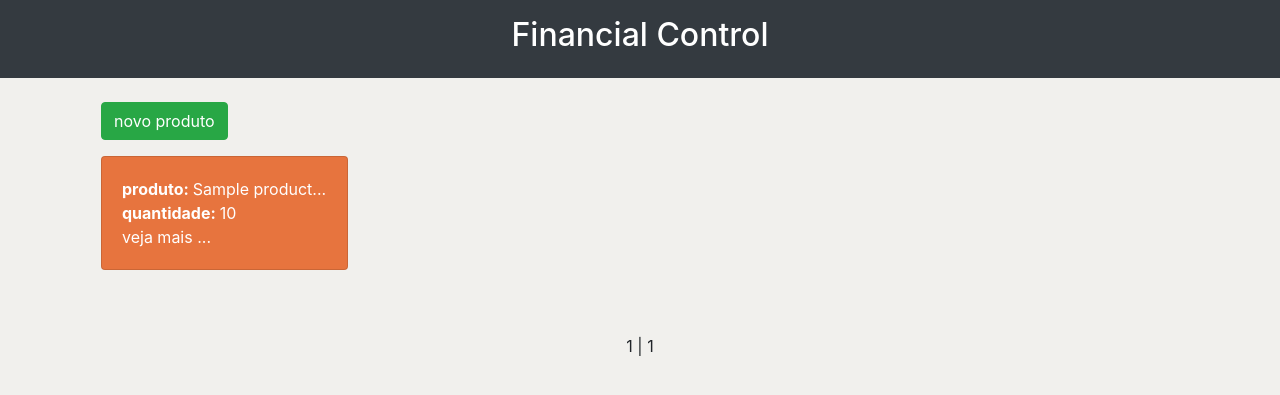
After one commit to pacman2020/financial-control, a Django app: page /product/ in a window 1280 px wide. The commit adds this page. Shown: the top 395 px of the page. Run offline with Django 3.2, Linux system fonts and the light colour scheme; tables that the repository leaves empty hold one stand-in row (values such as "Sample post").

Commit message:
product list function and product display

```diff
--- a/financialControl/urls.py
+++ b/financialControl/urls.py
@@ -20,6 +20,7 @@ urlpatterns = [
     path('', include('post.urls')),
     path('', include('task.urls')),
     path('', include('employee.urls')),
+    path('', include('product.urls')),
     path('accounts/', include('django.contrib.auth.urls')),
     path('admin/', admin.site.urls),
 ]
--- /dev/null
+++ b/product/templates/product/list_product.html
@@ -0,0 +1,47 @@
+{% extends 'base.html' %}
+
+{% block title %} products {% endblock %}
+
+{% block content %}
+<div class="mt-4">
+
+  <div class="ml-3">
+    <a class="btn btn-success" href="#">novo produto</a>
+  </div>
+  <div class="row row-cols-1 row-cols-md-4 p-3">
+    {% for product in products%}
+    {% if product.active == True %}
+    <div class="col mb-4">
+      <div class="card text-white" style="background-color: rgb(231, 116, 62);">
+        <div class="card-body">
+          <strong>produto: </strong><span>{{ product.name_product|slice:"15" }}...</span>
+          <strong>quantidade: </strong><span>{{ product.amount }}</span>
+          <div>
+            <a class="text-white" href="#">veja mais ...</a>
+          </div>
+        </div>
+      </div>
+    </div>
+    {% endif %}
+    {% endfor %}
+  </div>
+
+  <div class="pagination d-flex justify-content-center m-4">
+    <span class="step-link">
+      {% if products.has_previous %}
+      <a href="?page={{ tasks.previous_page_number }}">voltar</a>
+      {% endif %}
+
+      <span class="current">
+        {{ products.number }} | {{  products.paginator.num_pages }}
+      </span>
+
+      {% if products.has_next %}
+      <a href="?page={{ tasks.next_page_number }}">proximo</a>
+      {% endif %}
+    </span>
+  </div>
+
+</div>
+
+{% endblock %}
--- /dev/null
+++ b/product/urls.py
@@ -0,0 +1,10 @@
+from django.urls import path
+from . import views
+
+urlpatterns = [
+    path('product/', views.products, name='products'),
+    # path('task/new/', views.new_task, name='new_task'),
+    # path('task/<int:pk>/', views.detail_task, name='detail_task'),
+    # path('task/<int:pk>/update', views.update_task, name='update_task'),
+    # path('task/<int:pk>/delete', views.delete_task, name='delete_task'),
+]
--- a/product/views.py
+++ b/product/views.py
@@ -1,3 +1,16 @@
+from product.models import Product
+from task.models import Task
+from django.core.paginator import Paginator
 from django.shortcuts import render
 
 # Create your views here.
+def products(request):
+    product_list = Product.objects.all()
+
+    paginator = Paginator(product_list, 10)
+    page = request.GET.get('page')
+    data = {
+        'products': paginator.get_page(page)
+    }
+
+    return render(request, 'product/list_product.html', data)
--- a/templates/base.html
+++ b/templates/base.html
@@ -27,6 +27,9 @@
                 <li class="nav-item active">
                   <a class="nav-link" href="{% url 'logout' %}">logout</a>
                 </li>
+                <li class="nav-item active">
+                  <a class="nav-link" href="{% url 'products' %}">produtos</a>
+                </li>
               </ul>
             </div>
           </nav>
```
